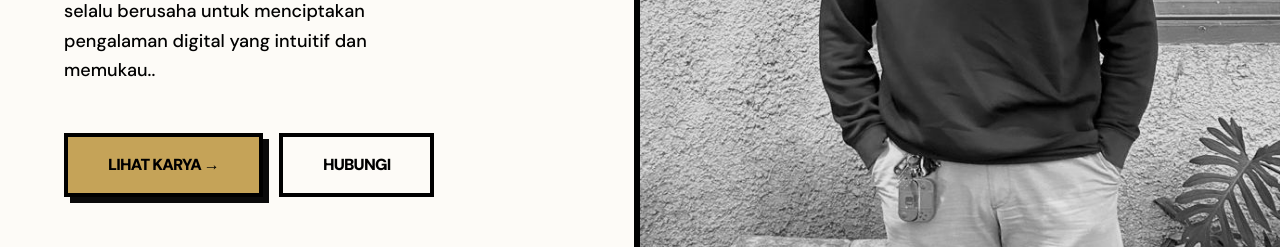
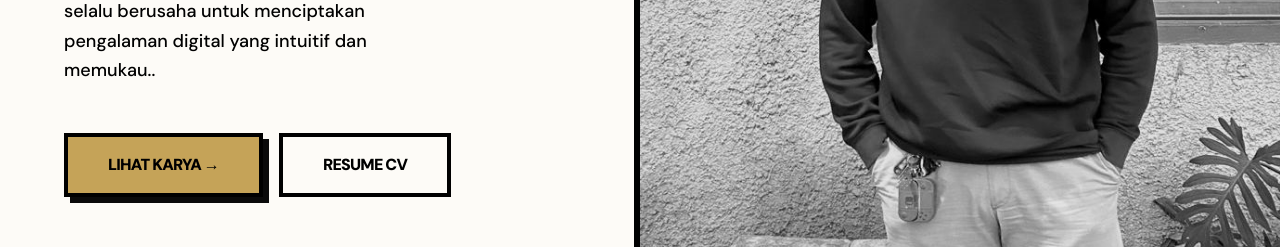
Before and after one commit to Ferdiii06/portofolio2025, a Next.js app: page / in a window 1280 px wide. Shown: the part 800-1047 px from the top of the page. Built offline with nearby package versions, Linux system fonts and the light colour scheme.

Commit message:
Update resume cv

```diff
--- a/src/components/HeroSection.jsx
+++ b/src/components/HeroSection.jsx
@@ -1,4 +1,15 @@
+'use client';
 export default function HeroSection() {
+
+    const cvUrl = "/CV terbaru saya.pdf";
+
+
+  const handleResume = () => {
+    // Opens the CV in a new browser tab, allowing the user to view or download it
+    window.open(cvUrl, "_blank");
+  };
+
+
   return (
     <section id="home" className="min-h-screen flex flex-col pt-[76px] w-full">
       <div className="flex-1 grid md:grid-cols-2 gap-0 w-full">
@@ -42,10 +53,14 @@ export default function HeroSection() {
               Lihat Karya →
             </a>
             <a
-              href="#contact"
+            href="/CV terbaru saya.pdf"
+              onClick={(e) => {
+                e.preventDefault();
+                handleResume();
+              }}
               className="border-[4px] border-black px-10 py-4 bg-transparent text-black font-black uppercase tracking-tighter hover:bg-black hover:text-white transition-all"
             >
-              Hubungi
+              Resume CV
             </a>
           </div>
 
```
Also changed, not shown: 1 other file (tests, documents, lock files or other folders).
